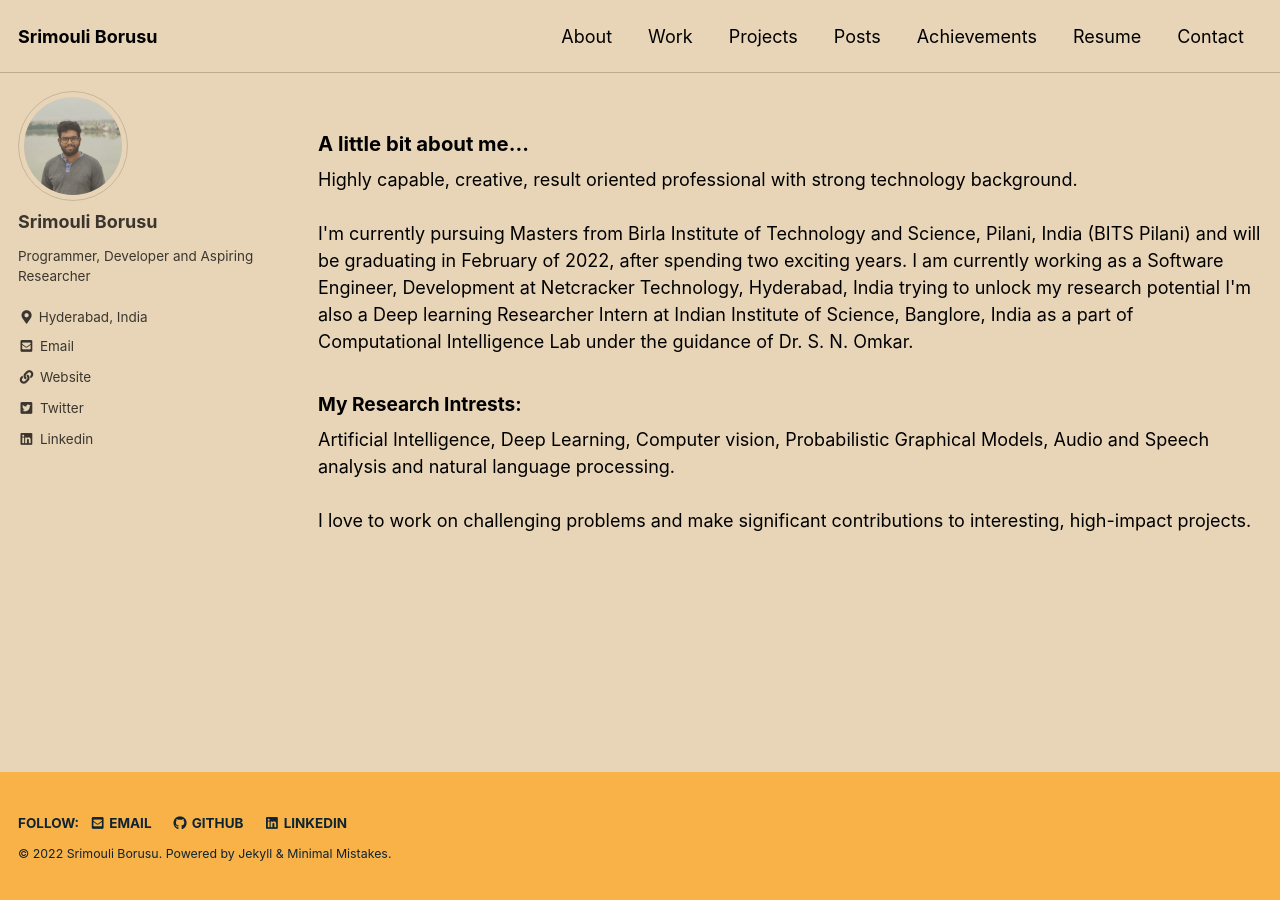
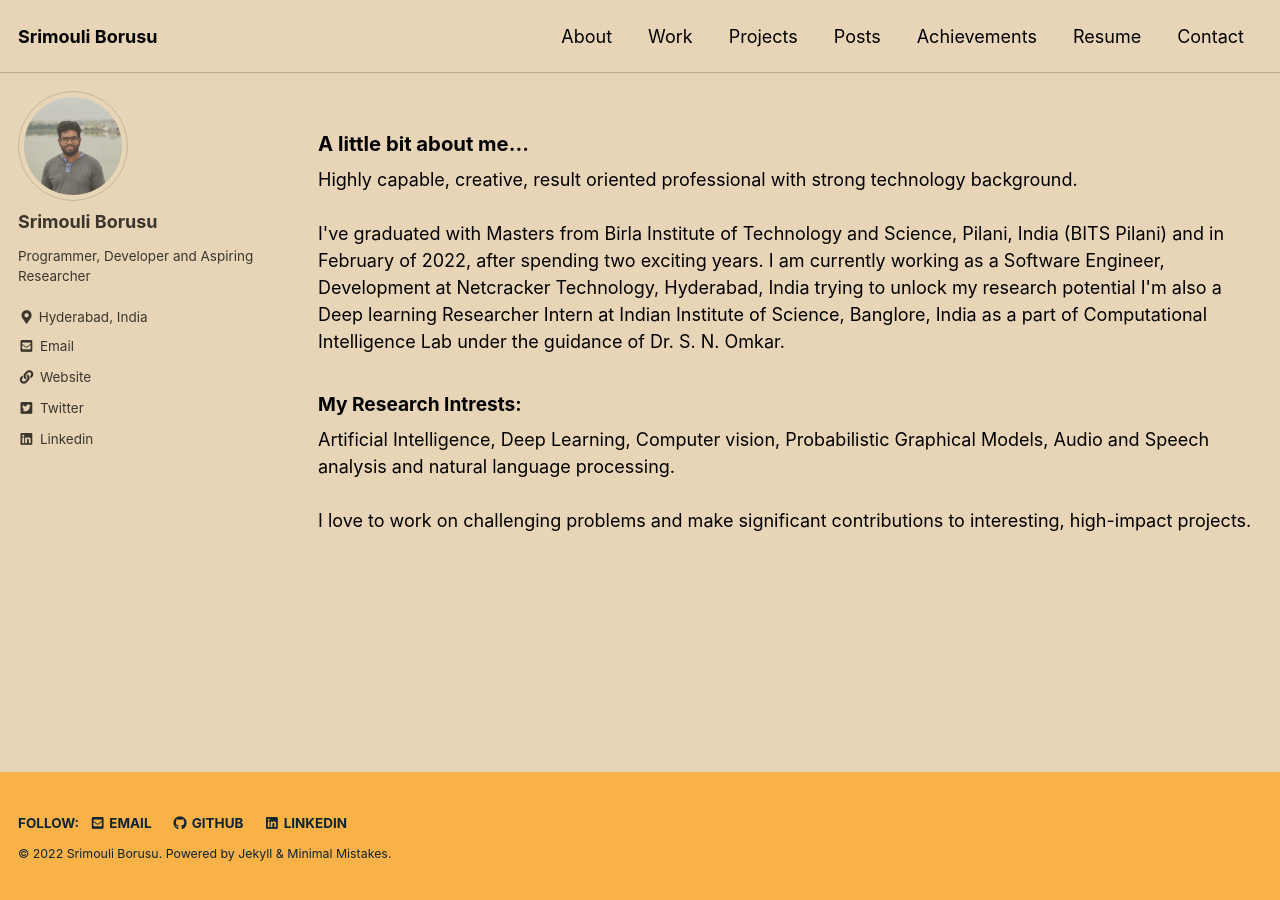
Before and after one commit to srimouli04/srimouli04.github.io_archiv2, a Jekyll site: the page built from index.html, in a window 1280 px wide. Built offline with Jekyll 4.4.1, drawn with Linux system fonts in a browser that asks for light colours; cached includes are drawn as plain includes; the list of posts is cut into pages by our own code.

Commit message:
Resume update

```diff
--- a/index.html
+++ b/index.html
@@ -13,8 +13,8 @@ classes: wide
 Highly capable, creative, result oriented professional with strong technology background.
 <br>
 <br>
-I'm currently pursuing Masters from Birla Institute of Technology and Science, Pilani, India (BITS Pilani) and
-will be graduating in February of 2022, after spending two exciting years. I am currently working as a Software Engineer, Development at Netcracker Technology, Hyderabad, India trying to unlock
+I've graduated with Masters from Birla Institute of Technology and Science, Pilani, India (BITS Pilani) and
+in February of 2022, after spending two exciting years. I am currently working as a Software Engineer, Development at Netcracker Technology, Hyderabad, India trying to unlock
 my research potential I'm also a Deep learning Researcher Intern at Indian Institute of Science, Banglore, India as a
 part of Computational Intelligence Lab under the guidance of Dr. S. N. Omkar.<br>
 
```
